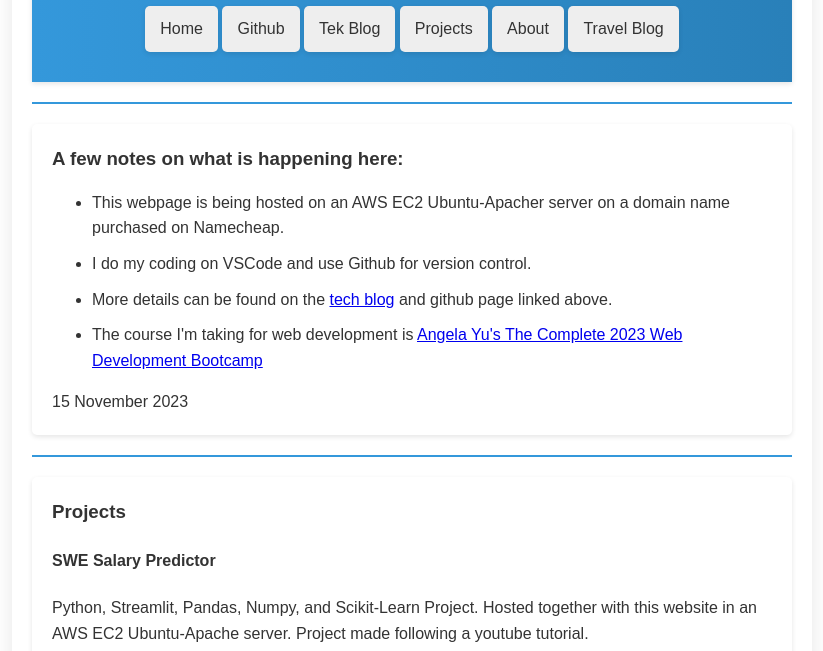
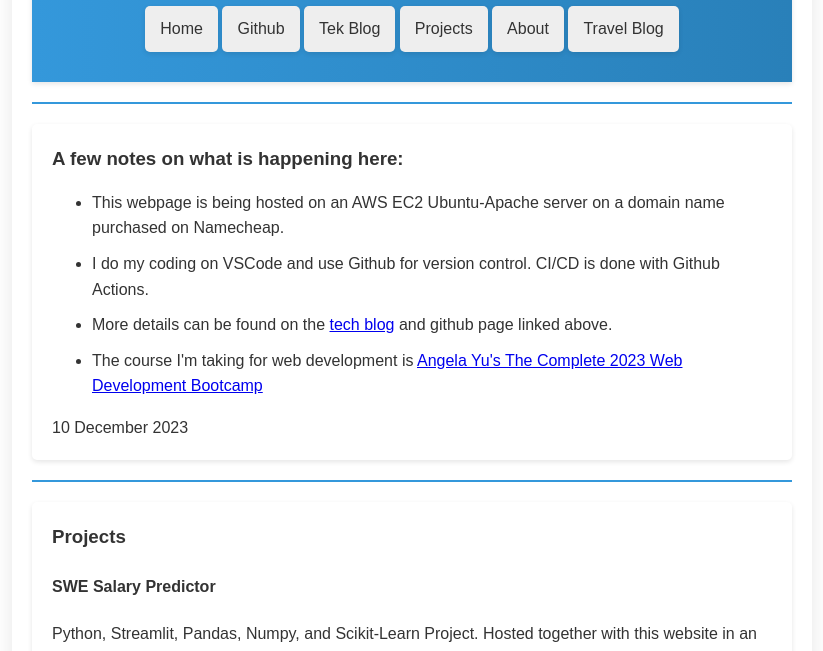
Before and after one commit to jbgithub22/jbrienweb.dev, a plain HTML site: page index.html in a window 1280 px wide. Shown: the part 125-776 px from the top of the page, without its empty margins (228-1051 px from the left). Drawn offline with Linux system fonts and the light colour scheme.

Commit message:
Minor changes to code.

```diff
--- a/index.html
+++ b/index.html
@@ -32,12 +32,12 @@
         <div class="notes">
             <h3>A few notes on what is happening here: </h3>
             <ul>
-                <li>This webpage is being hosted on an AWS EC2 Ubuntu-Apacher server on a domain name purchased on Namecheap.</li>
-                <li>I do my coding on VSCode and use Github for version control.</li>
+                <li>This webpage is being hosted on an AWS EC2 Ubuntu-Apache server on a domain name purchased on Namecheap.</li>
+                <li>I do my coding on VSCode and use Github for version control. CI/CD is done with Github Actions.</li>
                 <li>More details can be found on the <a href="https://jbtekblog.wordpress.com/2023/11/12/web-hosting-web-development/">tech blog</a> and github page linked above.</li>
                 <li>The course I'm taking for web development is <a href="https://www.udemy.com/course/the-complete-web-development-bootcamp/">Angela Yu's The Complete 2023 Web Development Bootcamp</a></li>
             </ul>
-            <p>15 November 2023</p>
+            <p>10 December 2023</p>
         </div>
         <hr />
         <div class="post">
```
Also changed, not shown: 1 other file.
